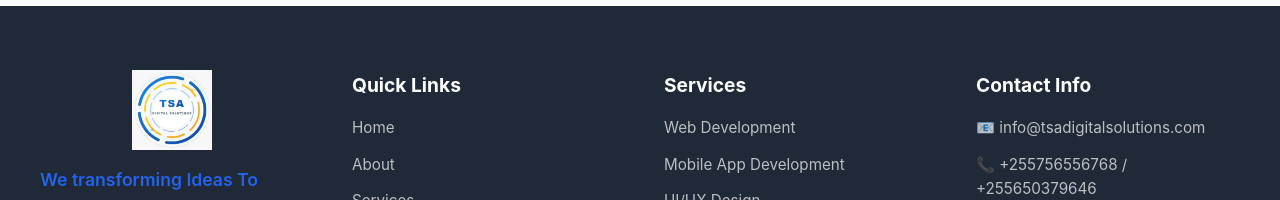
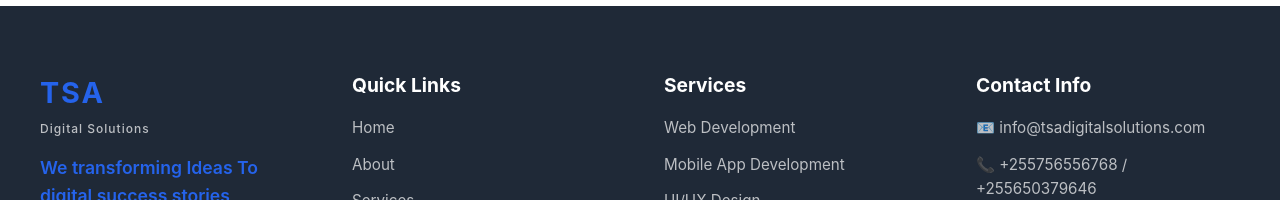
Before and after one commit to emmajulius/TSA-WEBSITE, a React (Vite) app in the folder Desktop/PROJECTSS/TSA_WEBSITE/: page /contact in a window 1280 px wide. Shown: the part 1757-1957 px from the top of the page. Built offline with nearby package versions, Linux system fonts and the light colour scheme.

Commit message:
Revert footer logo change - restore original text logo

```diff
--- a/Desktop/PROJECTSS/TSA_WEBSITE/src/components/Footer.css
+++ b/Desktop/PROJECTSS/TSA_WEBSITE/src/components/Footer.css
@@ -28,11 +28,18 @@
   margin-bottom: 1rem;
 }
 
-.footer-logo-image {
-  height: 80px;
-  width: auto;
-  object-fit: contain;
-  display: block;
+.footer-logo .logo-text {
+  font-size: 1.8rem;
+  font-weight: 700;
+  color: var(--primary-color);
+  letter-spacing: 2px;
+}
+
+.footer-logo .logo-subtitle {
+  font-size: 0.75rem;
+  color: rgba(255, 255, 255, 0.7);
+  font-weight: 500;
+  letter-spacing: 1px;
 }
 
 .footer-tagline {
--- a/Desktop/PROJECTSS/TSA_WEBSITE/src/components/Footer.jsx
+++ b/Desktop/PROJECTSS/TSA_WEBSITE/src/components/Footer.jsx
@@ -10,7 +10,8 @@ const Footer = () => {
         <div className="footer-content">
           <div className="footer-section">
             <div className="footer-logo">
-              <img src="/TSA_LOGO.jpeg" alt="TSA Digital Solutions Logo" className="footer-logo-image" />
+              <span className="logo-text">TSA</span>
+              <span className="logo-subtitle">Digital Solutions</span>
             </div>
             <p className="footer-tagline">
               We transforming Ideas To digital success stories
```
